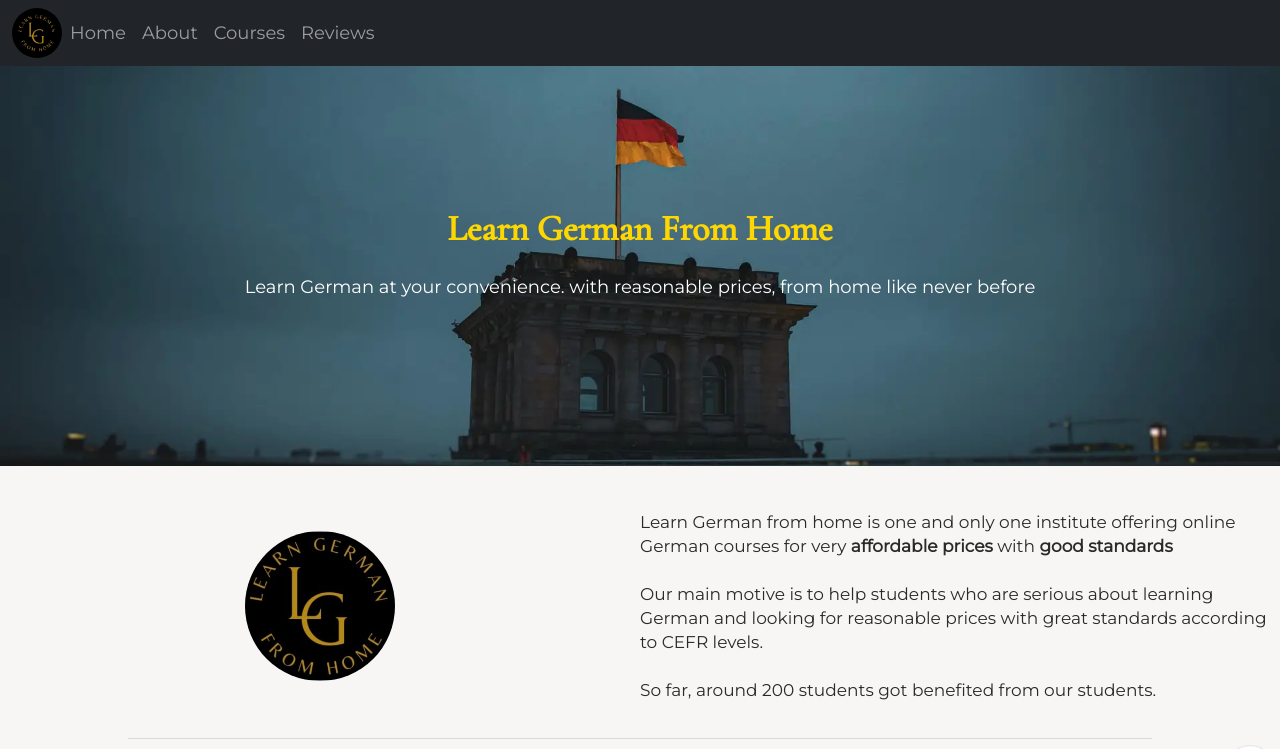
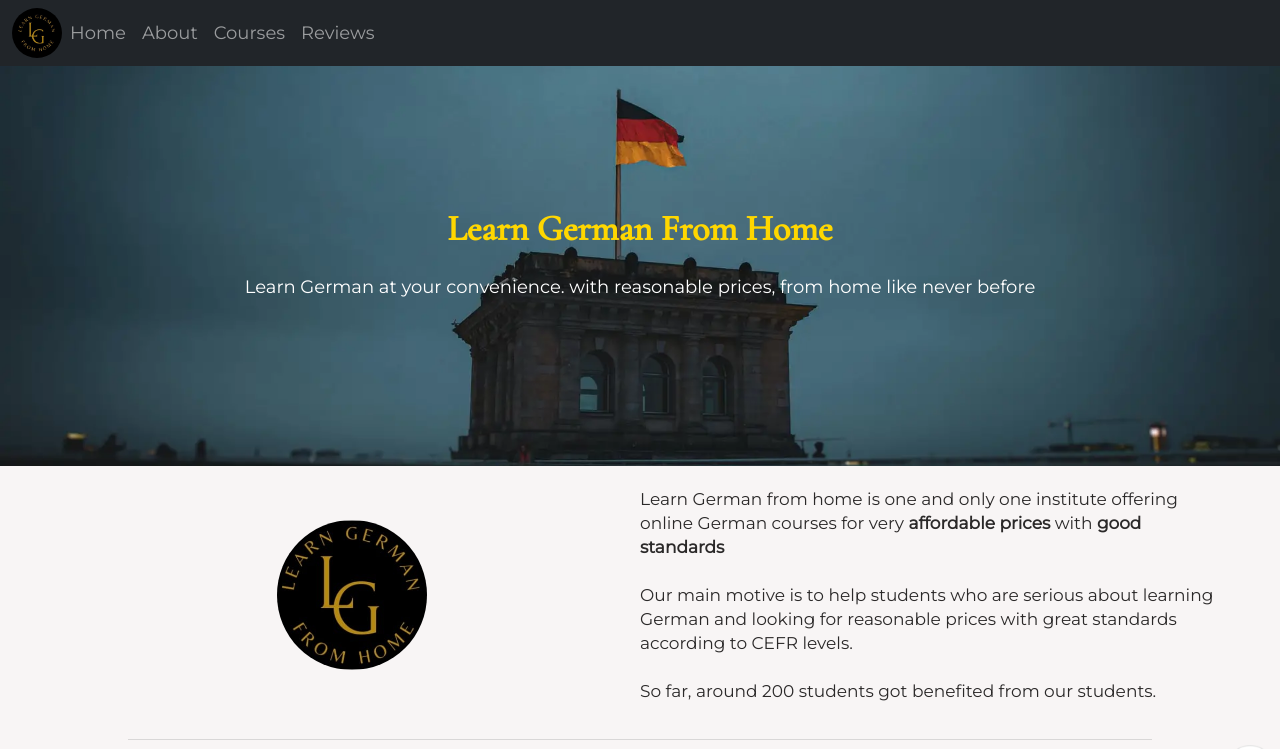
Before and after one commit to AkshithaReddy1899/Sheshu, a website: page index.html in a window 1280 px wide. Shown: the top 749 px of the page. Drawn offline with nearby package versions, Linux system fonts and the light colour scheme.

Commit message:
Few changes

```diff
--- a/index.html
+++ b/index.html
@@ -55,7 +55,7 @@
         </div>
       </div>
     </section>
-    <section class="main__section-one mt-4 mx-auto">
+    <section class="main__section-one">
       <div class="main__logo-container flex">
         <img src="./src/images/logo.webp" alt="logo" class="rounded-circle" />
       </div>
--- a/src/styles.css
+++ b/src/styles.css
@@ -361,10 +361,12 @@ li {
   }
 
   .main__section-one {
+    width: 90vw;
+    margin: 1px auto;
     display: flex;
     flex-direction: row;
-    justify-content: space-around;
     align-items: center;
+    justify-content: space-evenly;
   }
 
   .main__section1-description {
```
